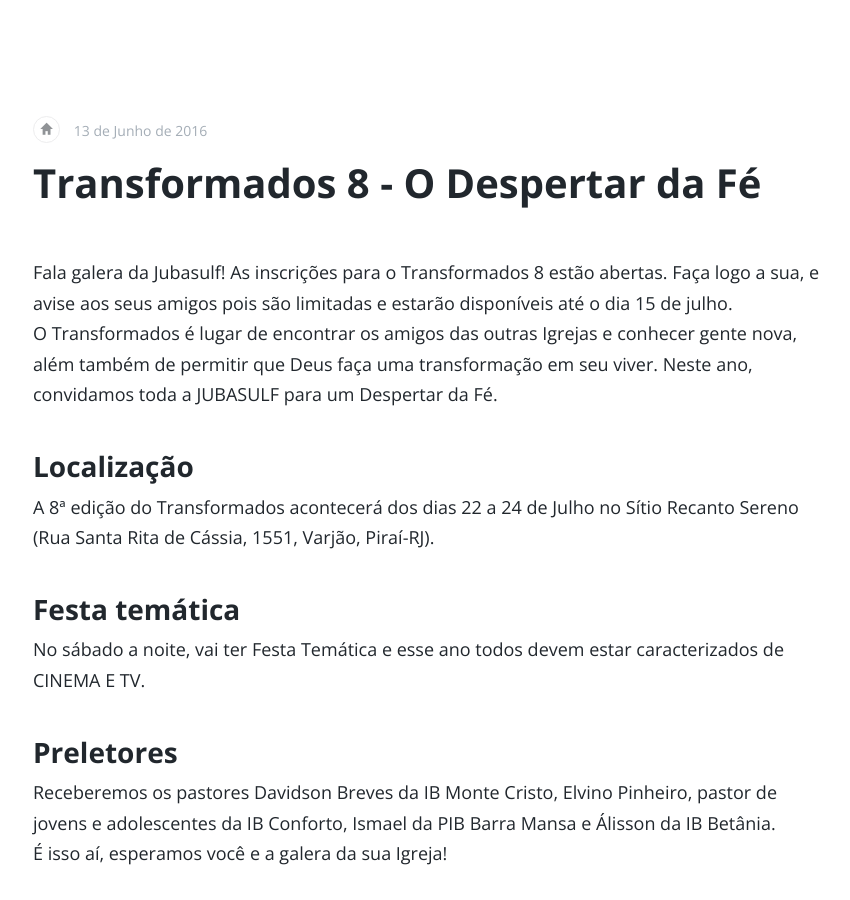
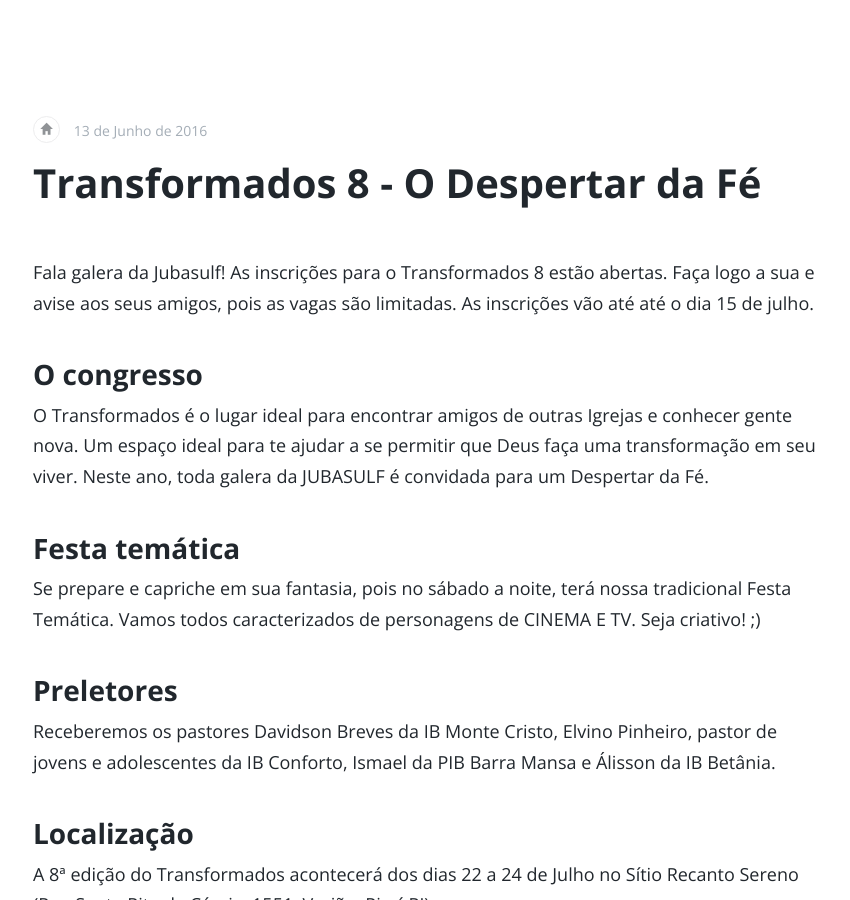
Before and after one commit to jorgeants/jubasulf, a Jekyll site: the page built from _posts/2016-06-13-transformados8.md, in a window 1280 px wide and 900 px high, scrolled down 478 px. Shown: the whole window, without its empty margins (212-1062 px from the left). Built offline with Jekyll 4.4.1, drawn with Linux system fonts in a browser that asks for light colours; comment, search, counter and statistics services are not loaded; some of the changed text lies outside the part shown.

```diff
--- a/_posts/2016-06-13-transformados8.md
+++ b/_posts/2016-06-13-transformados8.md
@@ -8,23 +8,40 @@ permalink: /transformados8
 
 Fala galera da Jubasulf!
 As inscrições para o Transformados 8 estão abertas.
-Faça logo a sua, e avise aos seus amigos pois são limitadas e estarão disponíveis até o dia 15 de julho.
-<br/>
-O Transformados é lugar de encontrar os amigos das outras Igrejas e conhecer gente nova, além também de permitir que Deus faça uma transformação em seu viver. Neste ano, convidamos toda a JUBASULF para um Despertar da Fé.
+Faça logo a sua e avise aos seus amigos, pois as vagas são limitadas.
+As inscrições vão até até o dia 15 de julho.
+
+## O congresso
+
+O Transformados é o lugar ideal para encontrar amigos de outras Igrejas e conhecer gente nova. Um espaço ideal para te ajudar a se permitir que Deus faça uma transformação em seu viver. Neste ano, toda galera da JUBASULF é convidada para um Despertar da Fé.
+
+## Festa temática
+
+Se prepare e capriche em sua fantasia, pois no sábado a noite, terá nossa tradicional Festa Temática. Vamos todos caracterizados de personagens de CINEMA E TV. Seja criativo! ;)
+
+## Preletores
+
+Receberemos os pastores Davidson Breves da IB Monte Cristo, Elvino Pinheiro, pastor de jovens e adolescentes da IB Conforto, Ismael da PIB Barra Mansa e Álisson da IB Betânia.
 
 ## Localização
 
 A 8ª edição do Transformados acontecerá dos dias 22 a 24 de Julho no Sítio Recanto Sereno (Rua Santa Rita de Cássia, 1551, Varjão, Piraí-RJ).
 
-## Festa temática
+## Intruções
 
-No sábado a noite, vai ter Festa Temática e esse ano todos devem estar caracterizados de CINEMA E TV.
+Disponibilizamos a facilidade do pagamento com <b>cartão de crédito</b> via PagSeguro. Um pagamento  rápido e seguro. E também contamos com o pagamento via depósito bancário, onde o valor da inscrição tem que ser depositado atráves dados a seguir:
 
-## Preletores
+<b>Valor: R$ 120,00</b>
 
-Receberemos os pastores Davidson Breves da IB Monte Cristo, Elvino Pinheiro, pastor de jovens e adolescentes da IB Conforto, Ismael da PIB Barra Mansa e Álisson da IB Betânia.
-<br/>
-É isso aí, esperamos você e a galera da sua Igreja!
+<b>Banco:</b> Bradesco <br/>
+<b>Agência:</b> 1339 <br/>
+<b>Conta poupança:</b> 21010-2 <br/>
+<b>Nome:</b> Aislan Washington de Oliveira Augusto <br/>
+Não esqueça de selecionar no terminal ou declarar para o funcionário do caixa que o depósito é em <b>CONTA POUPANÇA</b>.
+
+Após a confimação do pagamento, você receberá um e-mail com a confirmação.
+
+É isso aí, esperamos você e a galera da sua Igreja! :)
 
 ## Faça agora a sua inscrição
 
```
Also changed, not shown: transformados8-concluido.md (+2 -2 lines).
